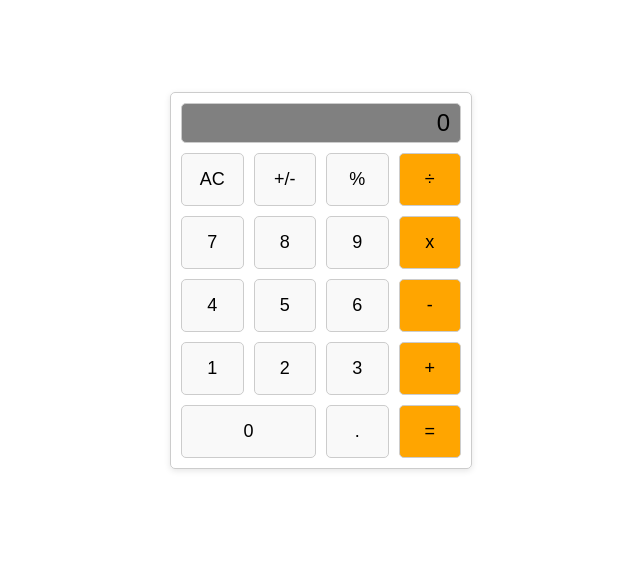
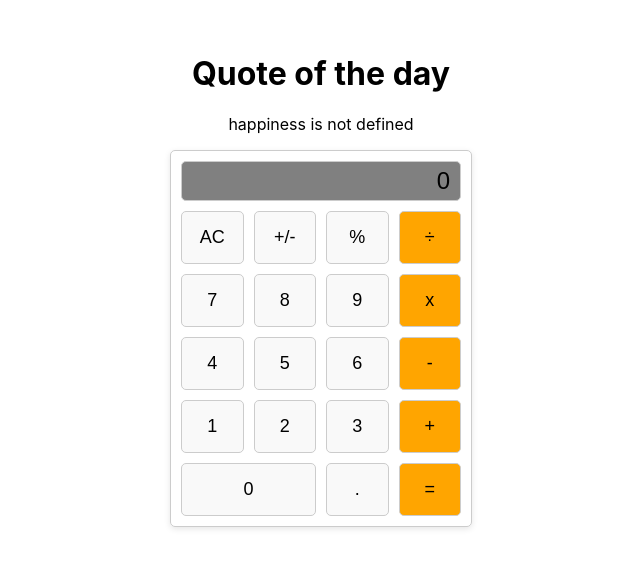
Before and after one commit to Spidey-Acer/Math_Magician_Calculator, a React (Create React App) app: page / in a window 1280 px wide. Shown: the part 120-688 px from the top of the page, without its empty margins (319-959 px from the left). Built offline with nearby package versions, Linux system fonts and the light colour scheme.

Commit message:
Fetch quote

```diff
--- a/src/App.js
+++ b/src/App.js
@@ -1,8 +1,14 @@
 import './App.css';
 import Calculator from './components/calculator';
+import Quote from './components/quotes';
 
 function App() {
-  return <Calculator />;
+  return (
+    <div className="App">
+      <Quote />
+      <Calculator />
+    </div>
+  );
 }
 
 export default App;
--- a/src/components/quotes.js
+++ b/src/components/quotes.js
@@ -1,19 +1,19 @@
 import React, { useState, useEffect } from "react";
 
 const Quote = () => {
-  //State that holds the quotes and manages it's loading and error states
+  // State that holds the quotes and manages it's loading and error states
   const [quote, setQuote] = useState("");
   const [loading, setLoading] = useState(true);
   const [error, setError] = useState(false);
 
-  //Fetching from the API
+  // Fetching from the API
   const fetchQuote = async () => {
     try {
       const response = await fetch(
-        "https://api.api-ninjas.com/v1/quotes?category=" + category
+        `https://api.api-ninjas.com/v1/quotes?category=${happiness}`
       );
       if (!response.ok) {
-        throw new Error("Something went wrong! Status: " + response.status);
+        throw new Error(`Something went wrong! Status: ${response.status}`);
       }
       const data = await response.json();
       setQuote(data.quote);
@@ -23,6 +23,21 @@ const Quote = () => {
       setLoading(false);
     }
   };
+
+  // Fetching the quote on the first render
+  useEffect(() => {
+    fetchQuote();
+  }, []);
+
+  // Loading state
+  return (
+    <div>
+      <h1>Quote of the day</h1>
+      {loading && <p>Loading...</p>}
+      {error && <p>{error}</p>}
+      {!loading && !error && <p>{quote}</p>}
+    </div>
+  );
 };
 
 export default Quote;
```
